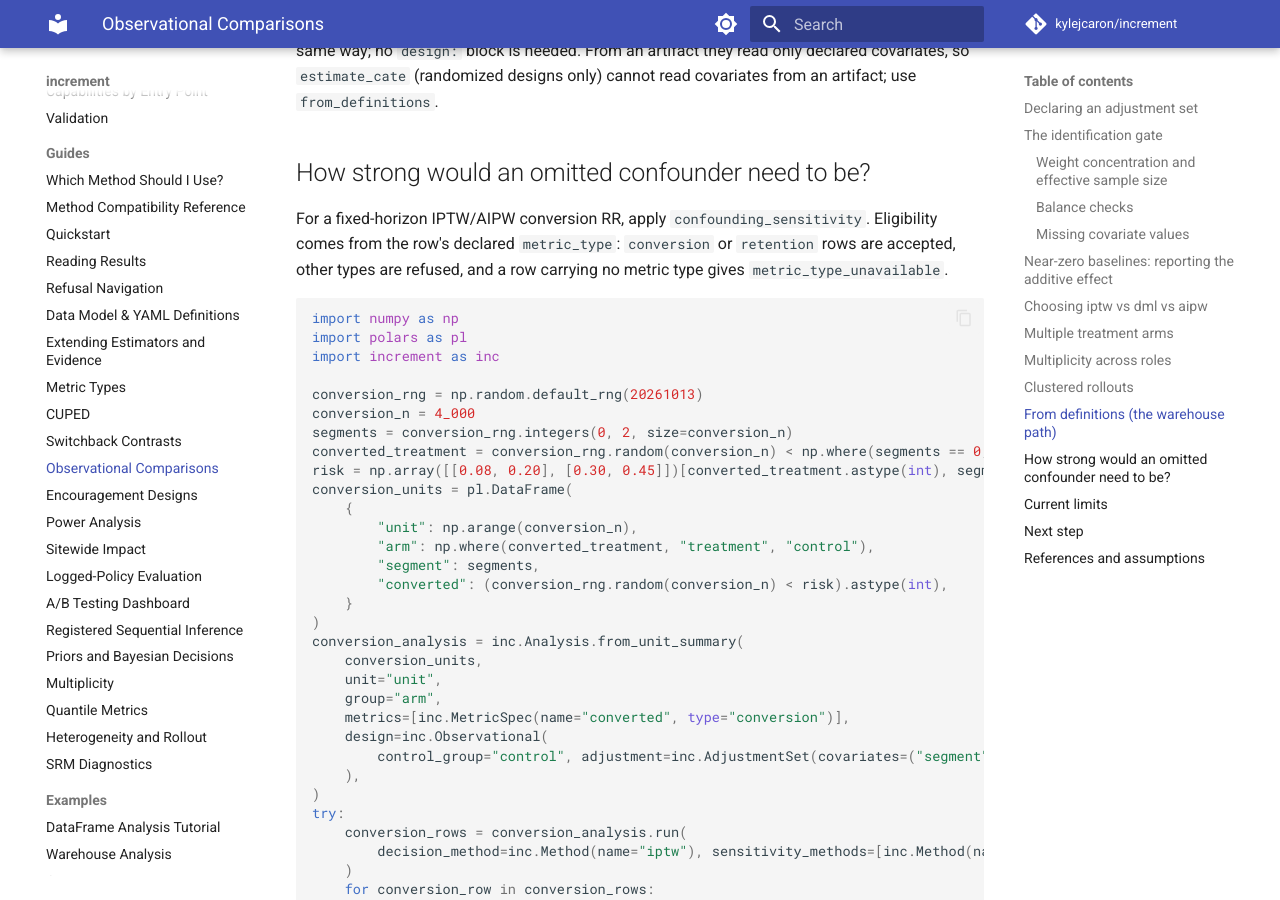
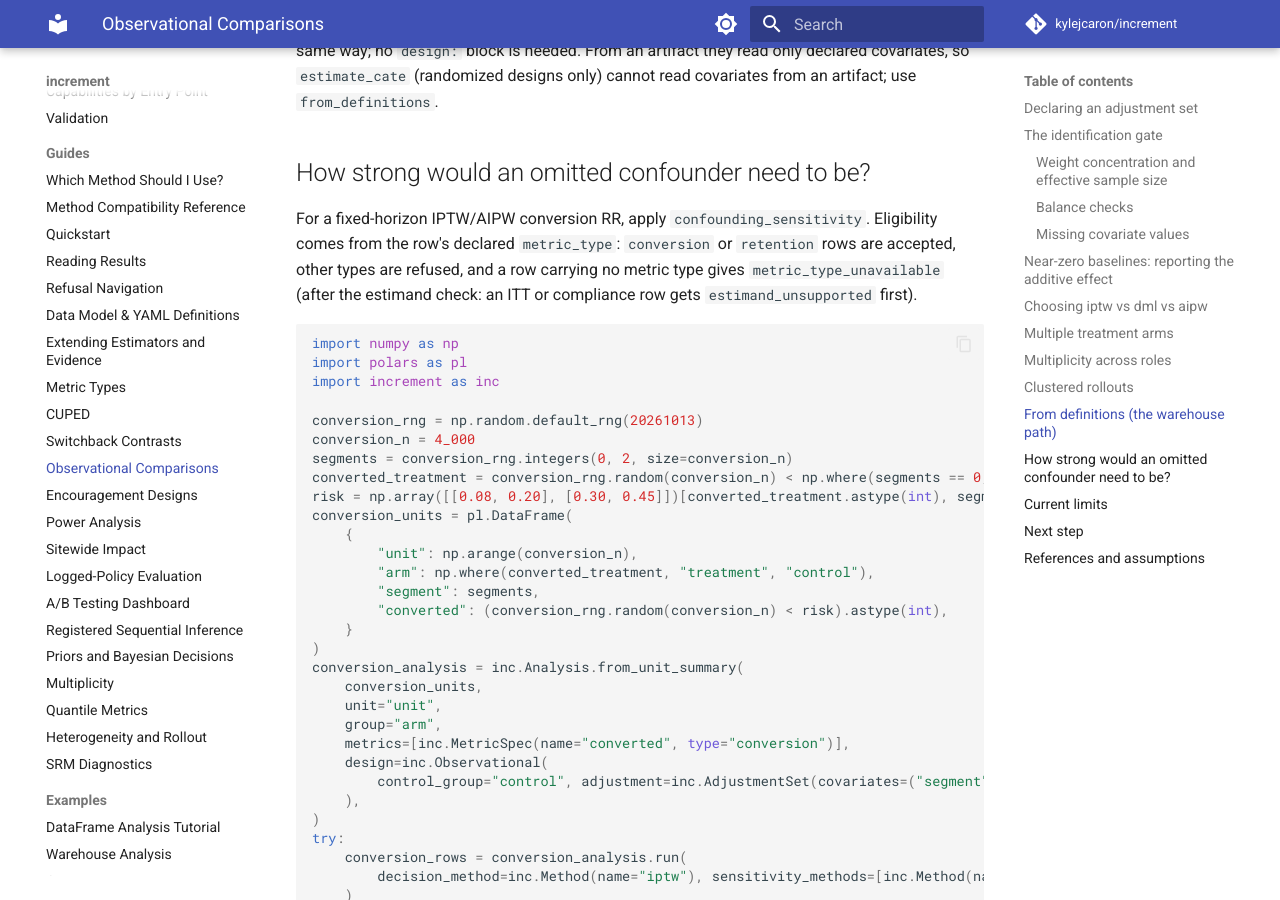
Before and after one commit to kylejcaron/increment, an MkDocs documentation site: the page built from docs/guides/observational.md, in a window 1280 px wide and 900 px high, scrolled down 17452 px. Built offline with MkDocs 1.6.1 and Material for MkDocs 9.7.7, drawn with Linux system fonts in a browser that asks for light colours; comment, search, counter and statistics services are not loaded.

Commit message:
Clarify the confounding refusal order for rows without a metric type

````diff
--- a/docs/guides/observational.md
+++ b/docs/guides/observational.md
@@ -905,7 +905,8 @@ designs only) cannot read covariates from an artifact; use `from_definitions`.
 
 For a fixed-horizon IPTW/AIPW conversion RR, apply `confounding_sensitivity`. Eligibility
 comes from the row's declared `metric_type`: `conversion` or `retention` rows are accepted,
-other types are refused, and a row carrying no metric type gives `metric_type_unavailable`.
+other types are refused, and a row carrying no metric type gives `metric_type_unavailable`
+(after the estimand check: an ITT or compliance row gets `estimand_unsupported` first).
 
 ```python
 import numpy as np
@@ -945,13 +946,12 @@ finally:
     conversion_analysis.close()
 ```
 
-The threshold above is a 5% increase, not the no-effect RR of one.
-`bias_factor_point` is the smallest B that could move the causal RR to that threshold;
-`e_value_point` is the equal strength m with B(m, m) = m²/(2m − 1).
-Interval fields use the displayed threshold-side limit at `interval_level`, even if the directional
-test set is `all_real`; one means a crossing, a point at the threshold with any displayed limit,
-or `all_real` without that limit. Unavailable/empty sets or other missing limits give null and
-`interval_limit_unavailable`.
+The threshold above is a 5% increase, not the no-effect RR of one. `bias_factor_point` is the
+smallest B that could move the causal RR to that threshold; `e_value_point` is the equal
+strength m with B(m, m) = m²/(2m − 1). Interval fields use the displayed threshold-side limit
+at `interval_level`, even if the directional test set is `all_real`; one means a crossing, a
+point at the threshold with any displayed limit, or `all_real` without that limit.
+Unavailable/empty sets or other missing limits give null and `interval_limit_unavailable`.
 
 This is a **conservative marginal** bound: RR_true is between RR_obs/B² and
 RR_obs·B², not the usual conditional E-value applied directly to RR_obs.
````
